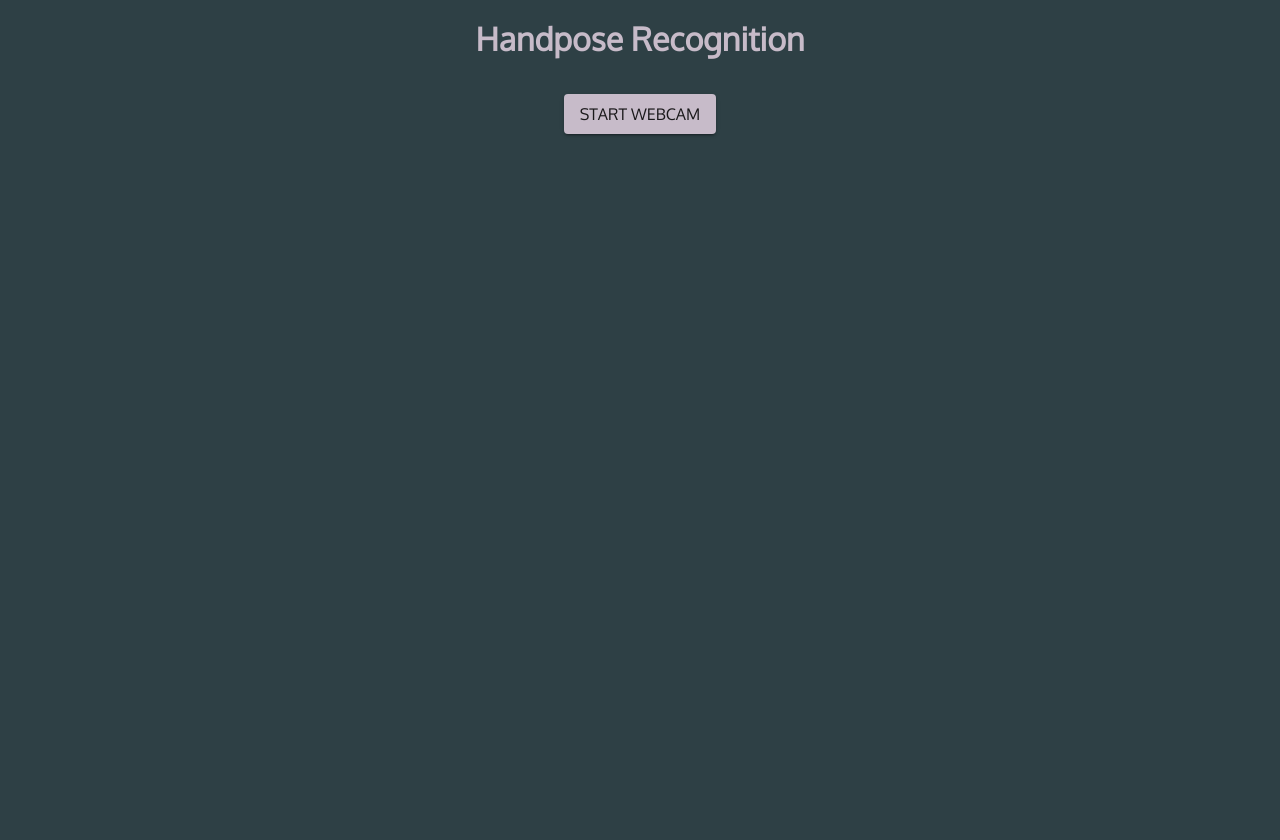
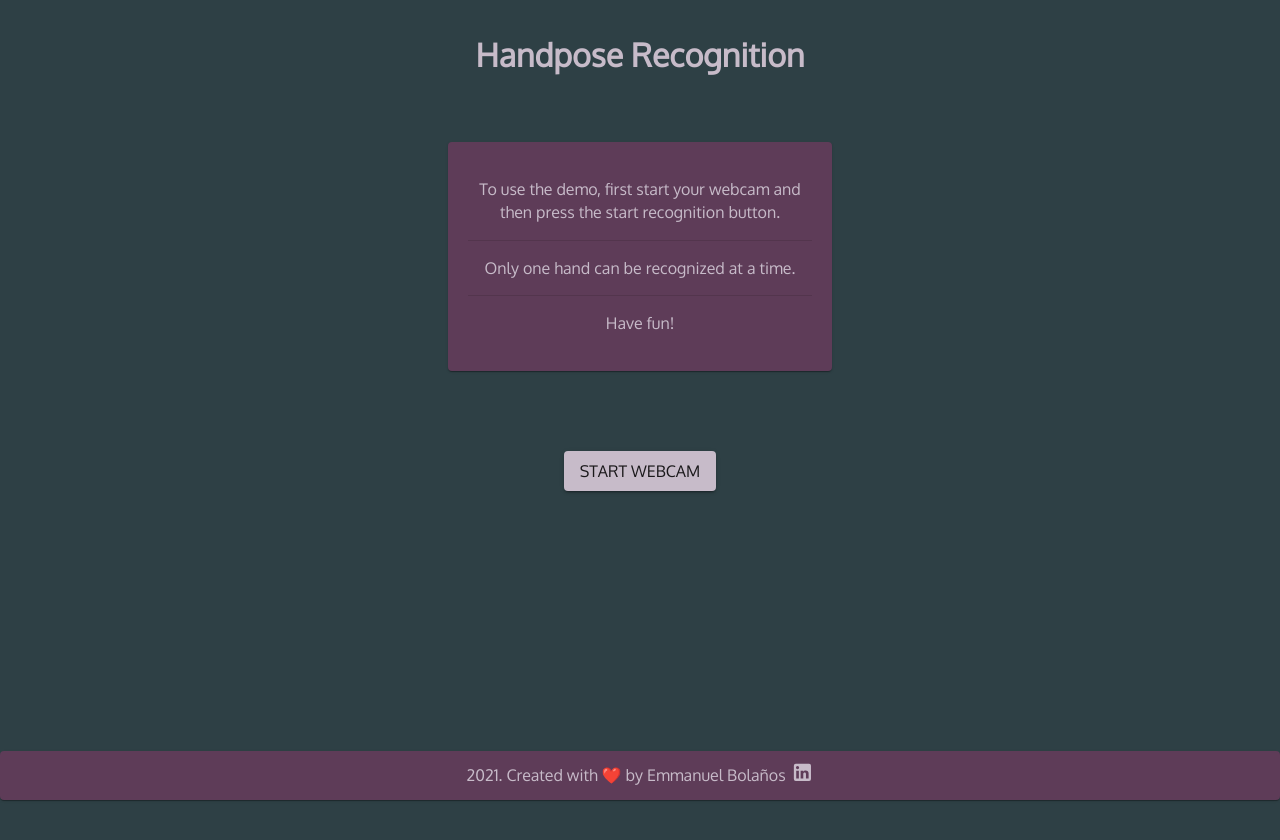
Before and after one commit to Ebo-Mex/react-tensorflow, a React (Create React App) app: page / in a window 1280 px wide. Shown: the top 840 px of the page. Before the commit the page ends 800 px from the top, so only its background shows below. Built offline with nearby package versions, Linux system fonts and the light colour scheme.

Commit message:
first implementation

```diff
--- a/src/components/HandPoseAppContainer.jsx
+++ b/src/components/HandPoseAppContainer.jsx
@@ -1,6 +1,10 @@
 /* eslint-disable no-unused-vars */
 import { useState } from "react";
 import { makeStyles } from "@material-ui/core/styles";
+import Divider from "@material-ui/core/Divider";
+import Link from "@material-ui/core/Link";
+import Paper from "@material-ui/core/Paper";
+import LinkedInIcon from "@material-ui/icons/LinkedIn";
 import CustomButon from "./CustomButton";
 import HandPoseRecognition from "./HandPoseRecognition";
 
@@ -9,9 +13,41 @@ const useStyles = makeStyles((theme) => ({
     display: "flex",
     flexDirection: "column",
     alignItems: "center",
+    width: "100%",
+    "& > *": {
+      margin: theme.spacing(4),
+    },
+  },
+  instructions: {
+    backgroundColor: theme.palette.info.main,
+    width: "30%",
+    display: "flex",
+    flexDirection: "column",
+    alignItems: "center",
+    textAlign: "center",
+    padding: 20,
+  },
+  buttonContainer: {
+    display: "flex",
+    flexDirection: "row",
     "& > *": {
       margin: theme.spacing(2),
     },
+  },
+  footer: {
+    position: "fixed",
+    bottom: 0,
+    backgroundColor: theme.palette.info.main,
+    margin: 0,
+    width: "100%",
+    padding: 10,
+    display: "flex",
+    flexDirection: "row",
+    alignItems: "center",
+    justifyContent: "center",
+  },
+  icon: {
+    marginLeft: 5,
   },
 }));
 // Allow user to start/stop WebCam and HandPose Recognition Model
@@ -34,6 +70,18 @@ export default function HandPoseAppContainer() {
   return (
     <div className={classes.root}>
       <h1>Handpose Recognition</h1>
+      <Paper elevation={1} component="main" className={classes.instructions}>
+        <p>
+          To use the demo, first start your webcam and then press the start
+          recognition button.
+        </p>
+        <Divider style={{ width: "100%" }} />
+        <p>Only one hand can be recognized at a time.</p>
+        <Divider style={{ width: "100%" }} />
+        <p>Have fun!</p>
+      </Paper>
+
+      <div className={classes.buttonContainer}>
         <CustomButon
           txt={showCam ? "Stop Webcam" : "Start Webcam"}
           handleClick={handleCam}
@@ -44,7 +92,14 @@ export default function HandPoseAppContainer() {
             handleClick={handleDet}
           />
         )}
+      </div>
       <HandPoseRecognition detect={detect} showCam={showCam} />
+      <Paper elevation={1} component="footer" className={classes.footer}>
+        2021. Created with ❤️ by Emmanuel Bolaños
+        <Link href="https://www.linkedin.com/in/emmanuelbolanos/">
+          <LinkedInIcon className={classes.icon} fontSize="small" />
+        </Link>
+      </Paper>
     </div>
   );
 }
--- a/src/components/HandPoseModel.jsx
+++ b/src/components/HandPoseModel.jsx
@@ -1,17 +1,29 @@
 import PropTypes from "prop-types";
 import { useState, useEffect, useRef } from "react";
+import { makeStyles } from "@material-ui/core/styles";
 import * as tf from "@tensorflow/tfjs";
 import * as handpose from "@tensorflow-models/handpose";
+import LinearProgress from "@material-ui/core/LinearProgress";
 import drawBB from "./drawBB";
 import useInterval from "./useInterval";
 
+const useStyles = makeStyles(() => ({
+  progressBar: {
+    width: "100%",
+    position: "absolute",
+    top: 0,
+  },
+}));
 // Use tf with handpose model to predict hand position
 // draw the results in a canvas
 export default function HandPoseModel({ video, width, height }) {
+  const classes = useStyles();
   const canvasRef = useRef(null);
   const [model, setModel] = useState(null);
+  const [modelError, setModelError] = useState(false);
   // Manage model predictions
   async function detection() {
+    if (canvasRef.current) {
       // Adjust canvas size to match webcam size
       canvasRef.current.width = width;
       canvasRef.current.height = height;
@@ -20,10 +32,14 @@ export default function HandPoseModel({ video, width, height }) {
       // Draw predictions
       if (predictions.length > 0) {
         const ctx = canvasRef.current.getContext("2d");
-      drawBB(predictions, ctx);
+        drawBB(predictions, ctx, width);
       } else {
-      // TODO alert user of no detections
-      console.log("nuthin :(");
+        const ctx = canvasRef.current.getContext("2d");
+        ctx.font = "30px Arial";
+        ctx.fillStyle = "red";
+        ctx.fillText("No detection", 5, 30);
+        ctx.stroke();
+      }
     }
   }
   // Load model on first render
@@ -32,11 +48,8 @@ export default function HandPoseModel({ video, width, height }) {
       await tf.ready();
       const mod = await handpose.load();
       setModel(mod);
-      // TODO loading icon
-      console.log("model loaded!");
     } catch (err) {
-      // TODO error handling
-      console.log(err);
+      setModelError(true);
     }
   }, []);
   // Calls detection function every 100ms if the model is loaded
@@ -47,7 +60,23 @@ export default function HandPoseModel({ video, width, height }) {
     model ? 100 : null
   );
   // Show canvas if model exists
-  return <>{model && <canvas ref={canvasRef} />}</>;
+  function DisplayModel() {
+    return model ? (
+      <canvas ref={canvasRef} />
+    ) : (
+      <LinearProgress className={classes.progressBar} color="primary" />
+    );
+  }
+  // Error placeholder
+  return (
+    <>
+      {modelError ? (
+        <p>There was an error. Please reload the page</p>
+      ) : (
+        <DisplayModel />
+      )}
+    </>
+  );
 }
 
 HandPoseModel.propTypes = {
--- a/src/components/HandPoseRecognition.jsx
+++ b/src/components/HandPoseRecognition.jsx
@@ -7,6 +7,7 @@ import HandPoseModel from "./HandPoseModel";
 const useStyles = makeStyles(() => ({
   root: {
     width: "100%",
+    height: "80vh",
     display: "flex",
     flexDirection: "column",
     alignItems: "center",
@@ -30,6 +31,8 @@ export default function HandPoseRecognition({ detect, showCam }) {
     <div className={classes.root}>
       {showCam && (
         <Webcam
+          className={classes.video}
+          mirrored
           audio={false}
           ref={webcamRef}
           videoConstraints={videoContraints}
--- a/src/components/drawBB.js
+++ b/src/components/drawBB.js
@@ -1,25 +1,21 @@
-export default function drawBB(detections, ctx) {
+export default function drawBB(detections, ctx, videoWidth) {
   // Loop through each prediction (just 1 atm)
   detections.forEach((prediction) => {
     // Extract box and confidence
     const { bottomRight, topLeft } = prediction.boundingBox;
-    const { handInViewConfidence } = prediction;
     // Set styling
-    ctx.strokeStyle = "red";
-    ctx.font = "30px Arial";
+    ctx.lineWidth = "3";
+    ctx.strokeStyle = "green";
     // Calculate BB position
     const [x, y] = topLeft;
-    const width = bottomRight[0] - topLeft[0];
-    const height = bottomRight[1] - topLeft[1];
-    // Draw text & rectangle
+    const width = Math.abs(bottomRight[0] - topLeft[0]);
+    const height = Math.abs(bottomRight[1] - topLeft[1]);
+    // Draw rectangle
     ctx.beginPath();
-    ctx.fillStyle = "red";
-    ctx.rect(x, y, width / 2, height / 2);
-    ctx.fillText(
-      `${Math.floor(handInViewConfidence * 100)}% sure that is a hand`,
-      x,
-      y
-    );
+    // Flip to fit mirrored frame
+    ctx.translate(videoWidth, 0);
+    ctx.scale(-1, 1);
+    ctx.rect(x, y, width, height);
     ctx.stroke();
   });
 }
--- a/src/index.jsx
+++ b/src/index.jsx
@@ -17,6 +17,9 @@ let theme = createMuiTheme({
     },
     secondary: {
       main: "#83adb5",
+    },
+    info: {
+      main: "#5e3c58",
     },
     background: {
       default: "#2e4045",
```
Also changed, not shown: 1 other file (tests, documents, lock files or other folders). Lines whose indentation alone changed are shown as unchanged.
